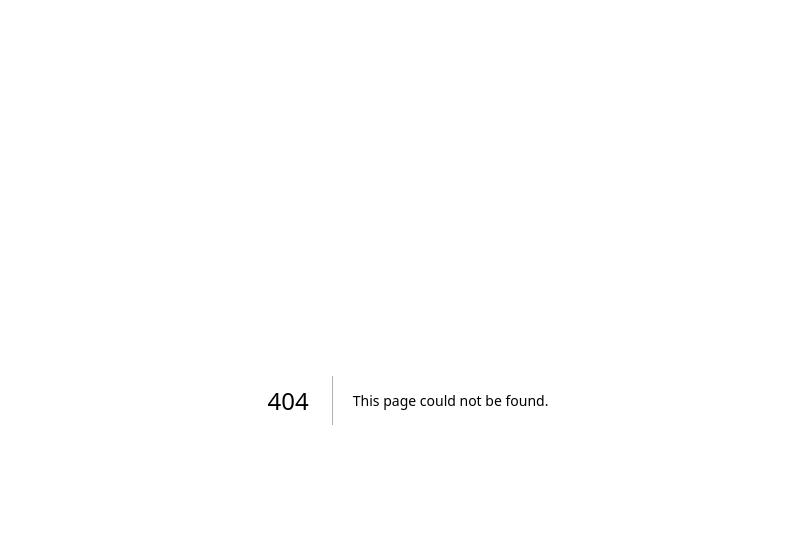
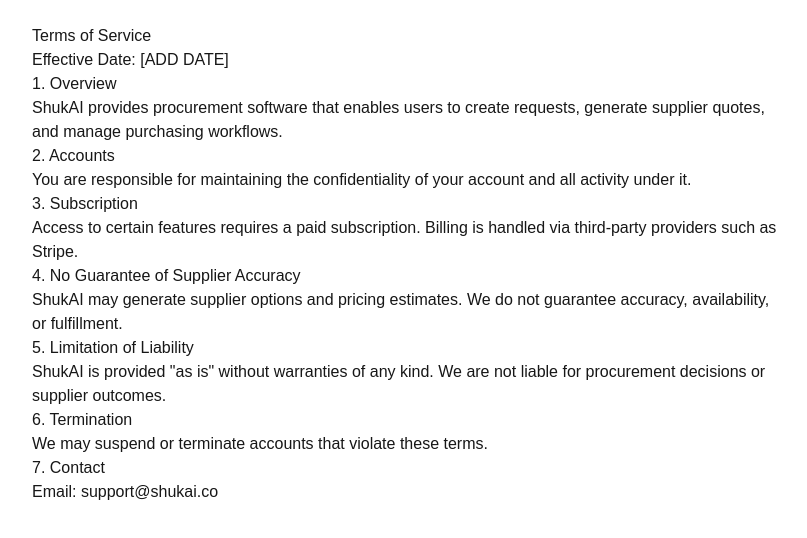
Before and after one commit to Gr33nstonecorp/shuka, a Next.js app: page /terms in a window 1280 px wide. Before the commit this address had no page. Shown: the top 538 px of the page, without its empty margins (232-1039 px from the left). Built offline with nearby package versions, Linux system fonts and the light colour scheme.

Commit message:
Create page.tsx

```diff
--- /dev/null
+++ b/app/terms/page.tsx
@@ -0,0 +1,47 @@
+export default function TermsPage() {
+  return (
+    <main style={{ maxWidth: "800px", margin: "0 auto", padding: "24px" }}>
+      <h1>Terms of Service</h1>
+
+      <p>Effective Date: [ADD DATE]</p>
+
+      <h2>1. Overview</h2>
+      <p>
+        ShukAI provides procurement software that enables users to create requests,
+        generate supplier quotes, and manage purchasing workflows.
+      </p>
+
+      <h2>2. Accounts</h2>
+      <p>
+        You are responsible for maintaining the confidentiality of your account and
+        all activity under it.
+      </p>
+
+      <h2>3. Subscription</h2>
+      <p>
+        Access to certain features requires a paid subscription. Billing is handled
+        via third-party providers such as Stripe.
+      </p>
+
+      <h2>4. No Guarantee of Supplier Accuracy</h2>
+      <p>
+        ShukAI may generate supplier options and pricing estimates. We do not guarantee
+        accuracy, availability, or fulfillment.
+      </p>
+
+      <h2>5. Limitation of Liability</h2>
+      <p>
+        ShukAI is provided "as is" without warranties of any kind. We are not liable
+        for procurement decisions or supplier outcomes.
+      </p>
+
+      <h2>6. Termination</h2>
+      <p>
+        We may suspend or terminate accounts that violate these terms.
+      </p>
+
+      <h2>7. Contact</h2>
+      <p>Email: support@shukai.co</p>
+    </main>
+  );
+}
```
